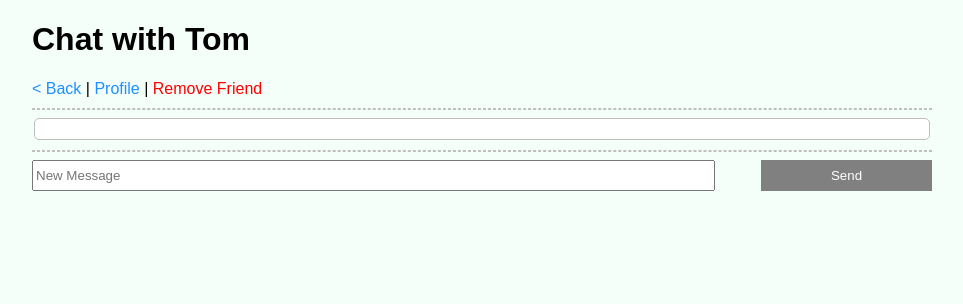
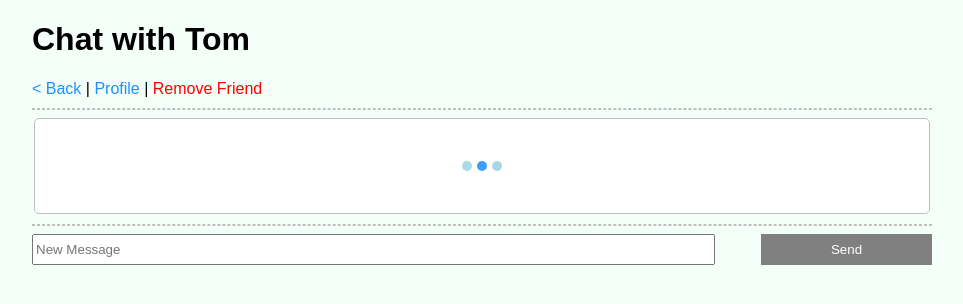
Before and after one commit to MaxMalinowski/WebTech, a PHP site: page /html/chat.html in a window 1280 px wide. Shown: the top 304 px of the page, without its empty margins (158-1121 px from the left). Run offline with PHP 8.4, Linux system fonts and the light colour scheme.

Commit message:
added loading indicator and auto scroll

```diff
--- a/css/style.css
+++ b/css/style.css
@@ -1,7 +1,7 @@
 /* #################################################
 Gernerall tag-wide settings
 ################################################# */
-::selection{
+::selection {
     background-color: lightgray;
 }
 body {
@@ -87,7 +87,7 @@ Special class definitions
     margin-bottom: 10px;
     padding: 10px;
     border-style: solid !important;
-  overflow: scroll;
+    overflow-y: scroll;
     max-height: 600px;
     border-radius: 5px;
 }
@@ -261,3 +261,68 @@ Special class definitions
         width: 100%;
     }
 }
+
+/* #################################################
+Special class definitions
+--> Loading animation while loading chat messages
+################################################# */
+.dot-container {
+    display: flex;
+    justify-content: center;
+    align-items: center;
+    position: relative;
+    padding: 2rem 0;
+    margin: 0 -5%;
+    overflow: hidden;
+}
+
+.dot-flashing {
+    position: relative;
+    width: 10px;
+    height: 10px;
+    border-radius: 5px;
+    background-color: dodgerblue;
+    color: dodgerblue;
+    animation: dotFlashing 1s infinite linear alternate;
+    animation-delay: 0.5s;
+}
+
+.dot-flashing::before,
+.dot-flashing::after {
+    content: "";
+    display: inline-block;
+    position: absolute;
+    top: 0;
+}
+
+.dot-flashing::before {
+    left: -15px;
+    width: 10px;
+    height: 10px;
+    border-radius: 5px;
+    background-color: dodgerblue;
+    color: dodgerblue;
+    animation: dotFlashing 1s infinite alternate;
+    animation-delay: 0s;
+}
+
+.dot-flashing::after {
+    left: 15px;
+    width: 10px;
+    height: 10px;
+    border-radius: 5px;
+    background-color: dodgerblue;
+    color: dodgerblue;
+    animation: dotFlashing 1s infinite alternate;
+    animation-delay: 1s;
+}
+
+@keyframes dotFlashing {
+    0% {
+        background-color: dodgerblue;
+    }
+    50%,
+    100% {
+        background-color: lightblue;
+    }
+}
--- a/html/chat.html
+++ b/html/chat.html
@@ -16,14 +16,17 @@
         <h1>Chat with Tom</h1>
 
         <div class="top-links">
-      <a href="./friends.html"> &lt Back</a> |
-      <a href="./profile.html">Profile</a> |
+            <a href="./friends.html"> &lt Back</a> | <a href="./profile.html">Profile</a> |
             <a href="./friends.html" class="special-link">Remove Friend</a>
         </div>
 
         <hr />
 
-    <fieldset id="chat" class="special-fieldset"></fieldset>
+        <fieldset id="chat" class="special-fieldset">
+            <div id="dot-container" class="dot-container">
+                <div class="dot-flashing"></div>
+            </div>
+        </fieldset>
 
         <hr />
 
@@ -34,6 +37,7 @@
                 type="text"
                 name="message"
                 placeholder="New Message"
+                autofocus
                 required
             />
             <button class="long-button" type="submit">Send</button>
--- a/js/chats.js
+++ b/js/chats.js
@@ -34,6 +34,7 @@ function recieveMessages() {
  * Create new message elements in chat if not yet displayed
  */
 function appendMessages(messagesToAppend) {
+
     var fieldsetElement = document.getElementById("chat");
 
     messagesToAppend.forEach(msg => {
@@ -41,6 +42,8 @@ function appendMessages(messagesToAppend) {
       fieldsetElement.appendChild(newElement);
       messagesDisplayed++
     });
+    removeLoadingIndicator()
+    scrollUpdate()
 }
 
 /**
@@ -92,5 +95,44 @@ function sendMessage() {
     xmlhttp.send(messageJson);
 
     document.getElementById('message').value = ''
+    insertLoadingIndicator()
+    scrollUpdate()
     return false
 }
+
+/**
+ * Insert a loading indicator
+ */
+function insertLoadingIndicator() {
+    var fieldsetElement = document.getElementById("chat");
+
+    let newDotContainer = document.createElement("div")
+    let newFlashingDots = document.createElement("div")
+
+    newDotContainer.id = "dot-container"
+    newDotContainer.classList.add("dot-container")
+    newFlashingDots.classList.add("dot-flashing")
+
+    newDotContainer.appendChild(newFlashingDots)
+    fieldsetElement.appendChild(newDotContainer)
+}
+
+/**
+ * Remove a loading indicator
+ */
+function removeLoadingIndicator() {
+  console.log("removing dots ...")
+  let exists = document.getElementById("dot-container")
+  if (exists != undefined) {
+    document.getElementById("dot-container").remove()
+  }
+}
+
+/**
+ * Scroll down to the latest message
+ */
+function scrollUpdate() {
+  console.log("updating scroll ...")
+  var chatElement = document.getElementById("chat");
+  chatElement.scrollTop = chatElement.scrollHeight;
+}
```
Lines whose indentation alone changed are shown as unchanged.
